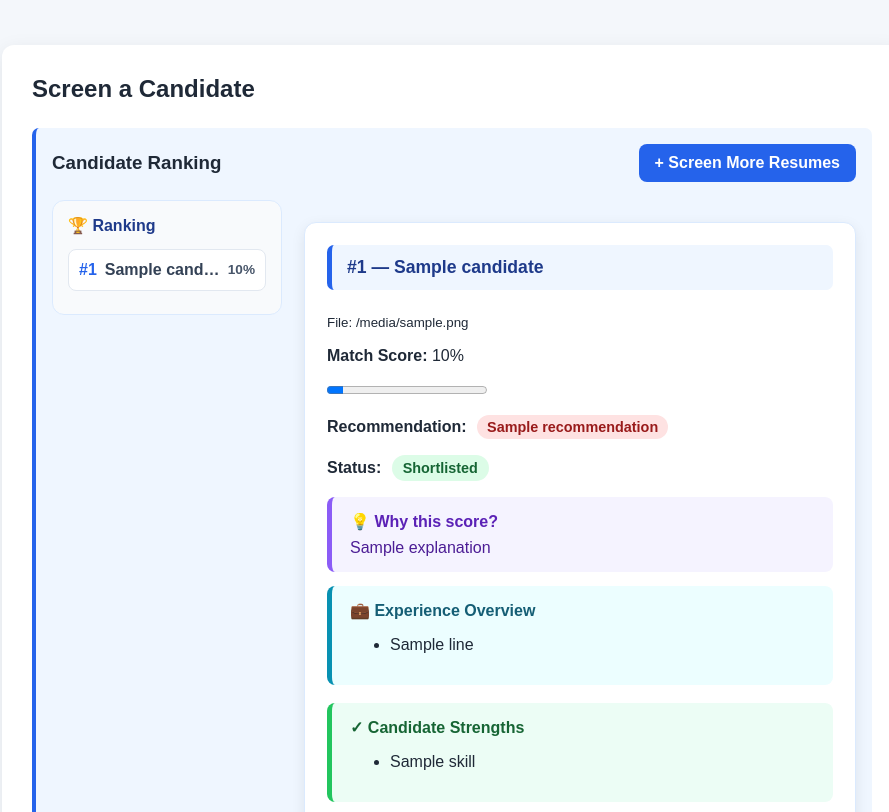
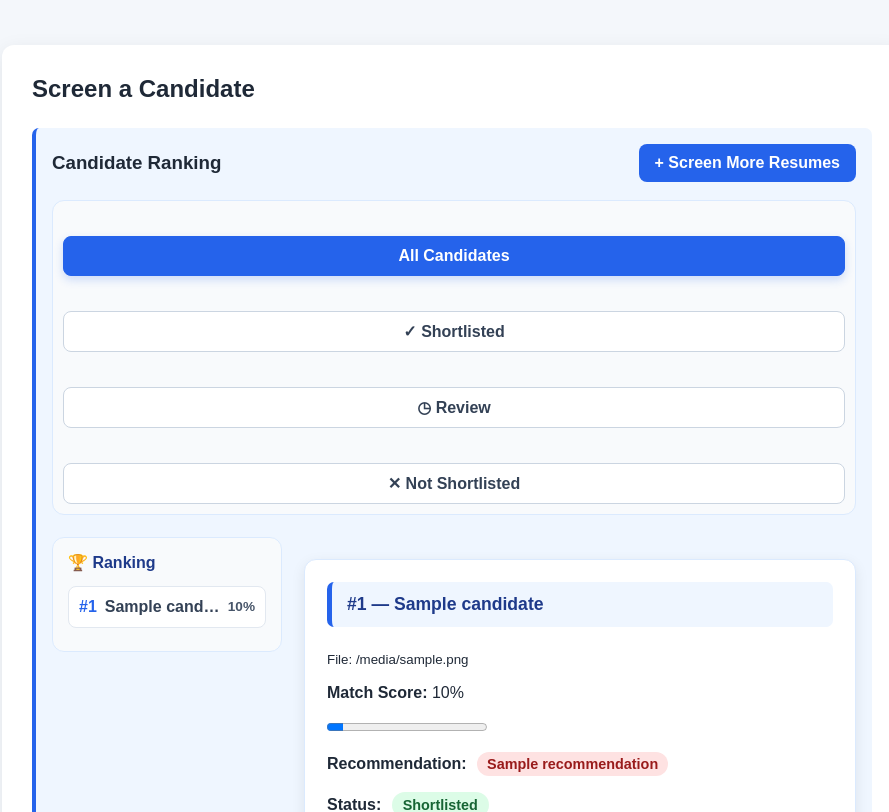
Before and after one commit to barokoushik/ai-resume-screening, a Flask app: template templates/index.html in a window 1280 px wide. Shown: the part 233-1045 px from the top of the page, without its empty margins (188-1077 px from the left). Run offline with Flask 3, Linux system fonts and the light colour scheme; the template is opened without the code that fills it: most values are stand-ins (such as "Sample title", 1, 10 or a date in 2020).

Commit message:
feat: add candidate status filters with loading feedback

```diff
--- a/static/style.css
+++ b/static/style.css
@@ -479,3 +479,63 @@
     background: #fee2e2;
     color: #991b1b;
 }
+
+.candidate-filters {
+    display: flex;
+    flex-wrap: wrap;
+    gap: 10px;
+    margin: 18px 0 22px;
+    padding: 10px;
+    background: #f8fafc;
+    border: 1px solid #dbeafe;
+    border-radius: 12px;
+}
+
+.filter-btn {
+    border: none;
+    padding: 10px 16px;
+    border-radius: 8px;
+    background: white;
+    color: #334155;
+    font-weight: 600;
+    cursor: pointer;
+    border: 1px solid #cbd5e1;
+    transition: 0.2s ease;
+}
+
+.filter-btn:hover {
+    background: #eff6ff;
+    border-color: #3b82f6;
+    transform: translateY(-1px);
+}
+
+.filter-btn.active {
+    background: #2563eb;
+    color: white;
+    border-color: #2563eb;
+    box-shadow: 0 4px 10px rgba(37, 99, 235, 0.2);
+}
+
+@media (max-width: 650px) {
+    .candidate-filters {
+        flex-direction: column;
+    }
+
+    .filter-btn {
+        width: 100%;
+    }
+}
+
+.filter-loading {
+    display: none;
+    align-items: center;
+    justify-content: center;
+    gap: 10px;
+    margin: 12px 0 18px;
+    padding: 10px 14px;
+    background: #f8fafc;
+    border: 1px solid #dbeafe;
+    border-radius: 10px;
+    color: #475569;
+    font-weight: 600;
+}
--- a/templates/index.html
+++ b/templates/index.html
@@ -84,7 +84,23 @@
             + Screen More Resumes
         </a>
     </div>
+    <div class="candidate-filters">
+    <button class="filter-btn active" onclick="filterCandidates('all', this)">
+        All Candidates
+    </button>
 
+    <button class="filter-btn" onclick="filterCandidates('Shortlisted', this)">
+        ✓ Shortlisted
+    </button>
+
+    <button class="filter-btn" onclick="filterCandidates('Review', this)">
+        ◷ Review
+    </button>
+
+    <button class="filter-btn" onclick="filterCandidates('Not Shortlisted', this)">
+        ✕ Not Shortlisted
+    </button>
+</div>
     <div class="results-layout">
     <aside class="ranking-sidebar">
         <h4>🏆 Ranking</h4>
@@ -109,7 +125,11 @@
     <div class="candidate-results">
 
     {% for candidate in candidate_results %}
-        <div class="candidate-card" id="candidate-{{ loop.index }}">
+        <div
+    class="candidate-card"
+    id="candidate-{{ loop.index }}"
+    data-status="{{ candidate.shortlist_status }}"
+>
             <h4>
                 #{{ loop.index }} — {{ candidate.name }}
             </h4>
@@ -243,11 +263,48 @@
         <p>Analyzing skills and ranking candidates.</p>
     </div>
 </div>
-
 <script>
     function showLoading() {
         document.getElementById("loading-overlay").style.display = "flex";
     }
+
+    function filterCandidates(status, button) {
+    const cards = document.querySelectorAll(".candidate-card");
+    const buttons = document.querySelectorAll(".filter-btn");
+
+    const loadingOverlay = document.getElementById("loading-overlay");
+    const loadingTitle = loadingOverlay.querySelector("h3");
+    const loadingMessage = loadingOverlay.querySelector("p");
+
+    buttons.forEach(btn => {
+        btn.classList.remove("active");
+    });
+
+    button.classList.add("active");
+
+    loadingTitle.textContent = "Updating candidates...";
+    loadingMessage.textContent = "Applying candidate filter.";
+
+    loadingOverlay.style.display = "flex";
+
+    setTimeout(() => {
+        cards.forEach(card => {
+            const candidateStatus = card.dataset.status;
+
+            if (status === "all" || candidateStatus === status) {
+                card.style.display = "block";
+            } else {
+                card.style.display = "none";
+            }
+        });
+
+        loadingOverlay.style.display = "none";
+
+        loadingTitle.textContent = "Screening resumes...";
+        loadingMessage.textContent =
+            "Analyzing skills and ranking candidates.";
+    }, 700);
+}
 </script>
 
 </body>
```
